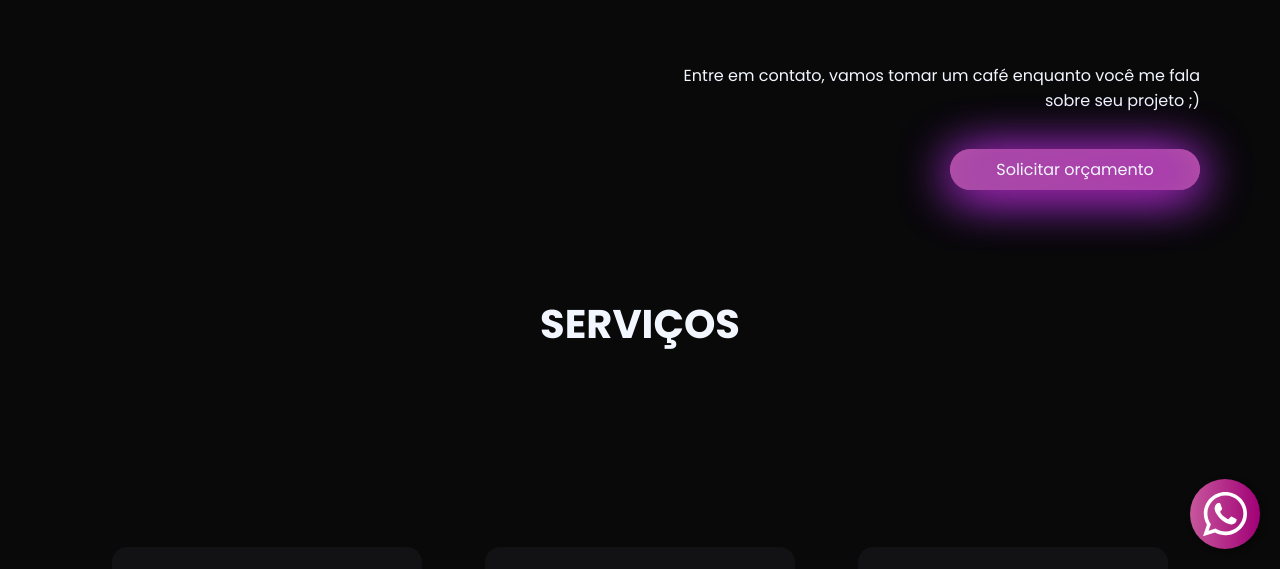
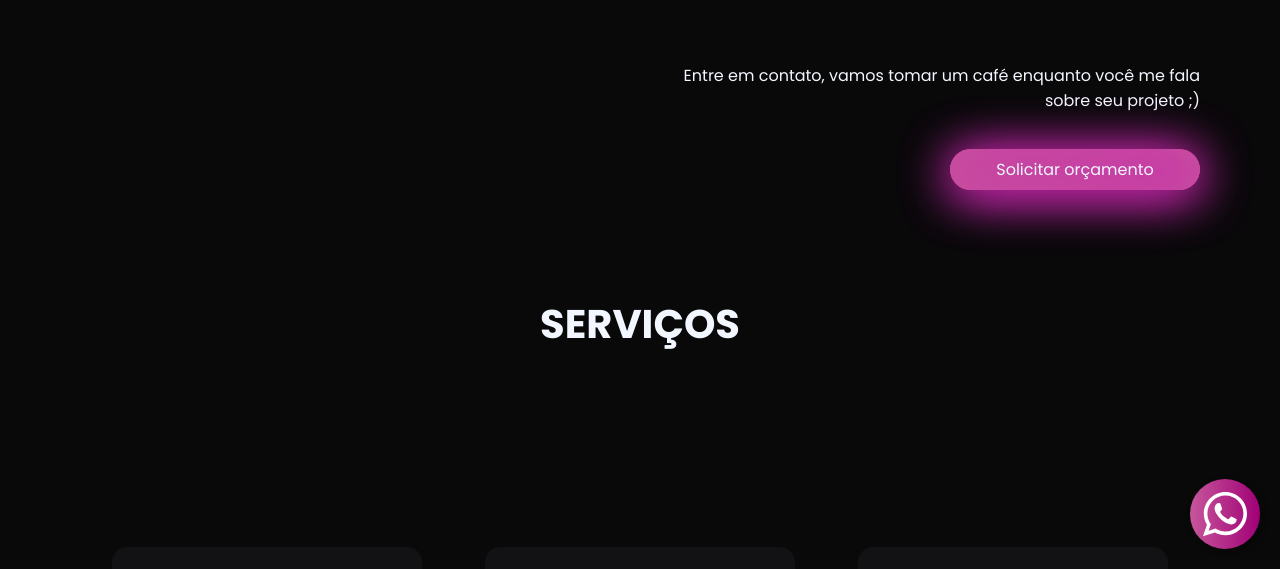
Before and after one commit to Ivoneide01/Ivoneide01.github.io, a plain HTML site: page Portifolio-novo/index.html in a window 1280 px wide. In both pictures the pointer is over the link "Solicitar orçamento". Shown: the part 719-1288 px from the top of the page. Drawn offline with Linux system fonts and the light colour scheme.

Commit message:
mudando as cores roxo para rosa
atualização

```diff
--- a/Portifolio-novo/css/sobre.css
+++ b/Portifolio-novo/css/sobre.css
@@ -66,7 +66,7 @@
     margin-top: 20px;
 }
 #sobre a:hover {
-    box-shadow: 0px 5px 50px 0px #c6579b inset, 0px 5px 50px 0px #c927ae, 0px 5px 50px 0px #5429CF inset, 0px 5px 50px 0px #5429CF;
+    box-shadow: 0px 5px 50px 0px #c6579b inset, 0px 5px 50px 0px #c927ae, 0px 5px 50px 0px #c927ae inset, 0px 5px 50px 0px #c927ae;
 }
 
 .sec.dark #sobre p {
--- a/Portifolio-novo/index.html
+++ b/Portifolio-novo/index.html
@@ -119,7 +119,7 @@
                             Análise de Desenvolvimento de Sistemas. Tenho experiência com as tecnologias: HTML,
                             CSS e JavaScript.</p>
                         <p>Entre em contato, vamos tomar um café enquanto você me fala sobre seu projeto ;)</p>
-                        <a href="https://wa.me/message/GMMTKKJLBO3EB1"
+                        <a href="#"
                         target="_blank">Solicitar orçamento</a>
                     </article>
                 </div>
```
